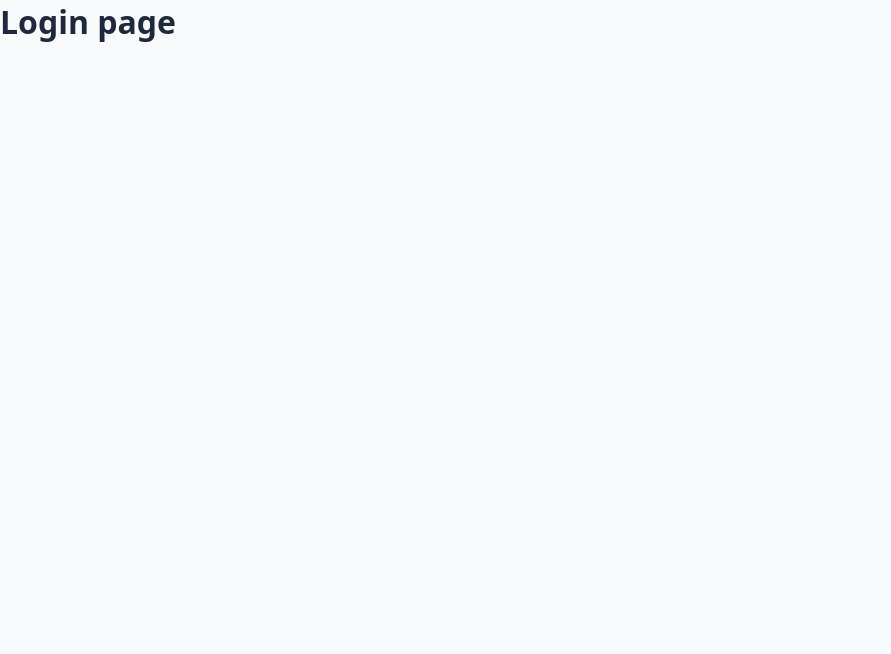
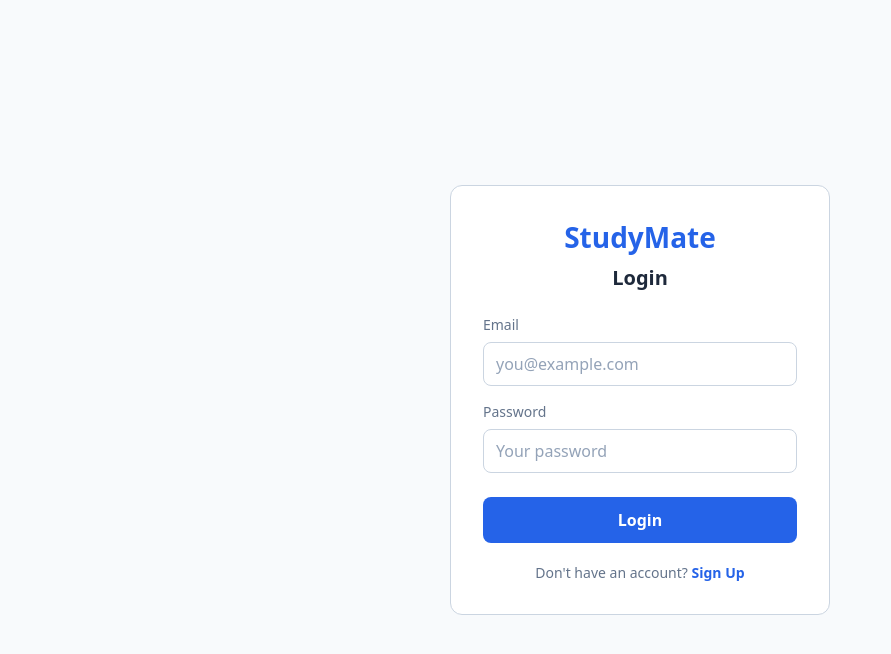
Before and after one commit to shangeeth2k22/studymate, a React (Vite) app in the folder client/: page /login in a window 1280 px wide. Shown: the top 654 px of the page, without its empty margins (0-891 px from the left). Built offline with nearby package versions, Linux system fonts and the light colour scheme; no server answers.

Commit message:
Login and Signup pages, same login error message

```diff
--- /dev/null
+++ b/client/src/pages/Auth.css
@@ -0,0 +1,89 @@
+.auth-page {
+    min-height: 100vh;
+    display: flex;
+    align-items: center;
+    justify-content: center;
+    padding: 16px;
+}
+
+.auth-card {
+    width: 100%;
+    max-width: 380px;
+    background: var(--white);
+    border: 1px solid var(--border);
+    border-radius: 12px;
+    padding: 32px;
+    display: flex;
+    flex-direction: column;
+    gap : 8px;
+}
+
+.auth-logo {
+    color : var(--primary);
+    font-size: 28px;
+    text-align: center;
+}
+
+.auth-card h2 {
+    text-align: center;
+    font-size: 20px;
+    margin-bottom: 8px;
+}
+
+.auth-card label {
+    font-size: 14px;
+    color : var(--text-muted);
+    margin-top : 8px;
+}
+
+.auth-card input {
+    padding : 10px 12px;
+    border : 1px solid var(--border);
+    border-radius: 8px;
+    font : inherit;
+}
+
+.auth-card input::placeholder{
+    color: var(--placeholder);
+}
+
+.auth-card input:focus{
+    outline : none;
+    border-color: var(--primary);
+}
+
+.auth-card button {
+    margin-top: 16px;
+    padding: 12px;
+    background: var(--primary);
+    color : var(--white);
+    border: none;
+    border-radius: 8px;
+    font-weight: 600;
+}
+
+.auth-card button:disabled{
+    opacity: 0.6;
+    cursor: not-allowed;
+}
+
+.auth-error {
+    background: #FEE2E2;
+    color: var(--error);
+    padding : 8px 12px;
+    border-radius: 8px;
+    font-size: 14px;
+}
+
+.auth-switch {
+    text-align: center;
+    font-size: 14px;
+    margin-top: 12px;
+    color : var(--text-muted);
+}
+
+.auth-switch a {
+    color : var(--primary);
+    font-weight: 600;
+    text-decoration: none;
+}
--- a/client/src/pages/Login.jsx
+++ b/client/src/pages/Login.jsx
@@ -1,5 +1,81 @@
+import { useState } from "react";
+import { Link , useNavigate } from "react-router-dom";
+import api from "../api";
+import "./Auth.css";
+
 function Login(){
-    return <h1>Login page</h1>;
+    const [email ,setEmail] = useState("");
+    const [password , setPassword] = useState("");
+    const [error , setError] = useState("");
+    const [loading , setLoading] = useState(false);
+    const navigate = useNavigate();
+
+    const handleSubmit = async (e)=>{
+        e.preventDefault(); // stops browser from reloading the page
+        setError("");
+
+        if(!email || !password){
+            setError("Please fill in all fields");
+            return;
+        }
+
+        setLoading(true);
+
+        try{
+            const res = await api.post("/auth/login", {email,password});
+
+            localStorage.setItem("token",res.data.token);
+            localStorage.setItem("user",JSON.stringify(res.data.user));
+
+            navigate("/"); //go to Home
+        }
+        catch(err){
+            //show the backend's message, e.g "Invalid email and password"
+            setError(err.response?.data?.message || "Something went wrong");
+        }
+        finally{
+            setLoading(false);
+        }
+    };
+
+    return(
+        <div className="auth-page">
+            <form className="auth-card" onSubmit={handleSubmit}>
+                <h1 className="auth-logo">StudyMate</h1>
+                <h2>Login</h2>
+
+                {error && <p className="auth-error">{error}</p>}
+
+                <label htmlFor="email">Email</label>
+                <input
+                  id = "email"
+                  type = "email"
+                  placeholder ="you@example.com"
+                  value={email}
+                  onChange={(e)=> setEmail(e.target.value)}
+
+                />
+
+                <label htmlFor="password">Password</label>
+                <input
+                    id = "password"
+                    type = "password"
+                    placeholder="Your password"
+                    value = {password}
+                    onChange={(e)=> setPassword(e.target.value)}
+                />
+
+                <button type="submit" disabled={loading}>
+                    {loading ? "Logging in..." : "Login"}
+                </button>
+
+                <p className="auth-switch">
+                    Don't have an account? <Link to="/signup">Sign Up</Link>
+                </p>
+            </form>
+
+        </div>
+    );
 }
 
 export default Login;
--- a/client/src/pages/Signup.jsx
+++ b/client/src/pages/Signup.jsx
@@ -1,5 +1,96 @@
+import { useState } from "react";
+import { Link, useNavigate } from "react-router-dom";
+import api from "../api";
+import "./Auth.css";
+
 function Signup(){
-    return <h1>Signup page</h1>;
+    const [name , setName] = useState("");
+    const [email , setEmail] = useState("");
+    const [password , setPassword] = useState("");
+    const [error, setError] = useState("");
+    const [loading , setLoading] = useState(false);
+    const navigate = useNavigate();
+
+    const handleSubmit = async (e)=>{
+        e.preventDefault();
+        setError("");
+
+
+        if(!name||!email||!password){
+            setError("Please fill in all fields");
+            return;
+        }
+
+        if(password.length < 6){
+            setError("Password must be at least 6 characters");
+            return;
+        }
+
+        setLoading(true);
+
+        try{
+             const res = await api.post("/auth/register", {name ,email,password} );
+
+            localStorage.setItem("token",res.data.token);
+            localStorage.setItem("user",JSON.stringify(res.data.user));
+
+             navigate("/");
+        }
+        catch(err){
+             // e.g "Email already registered"
+            setError(err.response?.data?.message || "Something went wrong");
+        }
+        finally{
+             setLoading(false);
+        }
+    };
+
+return(
+    <div className="auth-page">
+        <form className="auth-card" onSubmit={handleSubmit}>
+            <h1 className="auth-logo">StudyMate</h1>
+            <h2>Sign Up</h2>
+
+            {error && <p className="auth-error">{error}</p>}
+
+            <label htmlFor="name">Name</label>
+            <input
+                 id = "name"
+                 type = "text"
+                 placeholder="Your name"
+                 value ={name}
+                 onChange={(e)=> setName(e.target.value)}
+                  />
+
+            <label htmlFor="email">Email</label>
+            <input
+                 id = "email"
+                 type = "email"
+                 placeholder="you@example.com"
+                 value ={email}
+                 onChange={(e)=> setEmail(e.target.value)}
+                  />
+
+            <label htmlFor="password">Password</label>
+            <input
+               id= "password"
+               type = "password"
+               placeholder="At least 6 characters"
+               value = {password}
+               onChange={(e)=> setPassword(e.target.value)}
+                />
+
+            <button type="submit" disabled={loading}>
+                {loading ? "Creating account..." : "Sign Up"}
+            </button>
+
+            <p className="auth-switch">
+                Already have an account? <Link to="/login">Login</Link>
+            </p>
+        </form>
+
+    </div>
+);
 }
 
 export default Signup;
```
Also changed, not shown: 1 other file (tests, documents, lock files or other folders).
